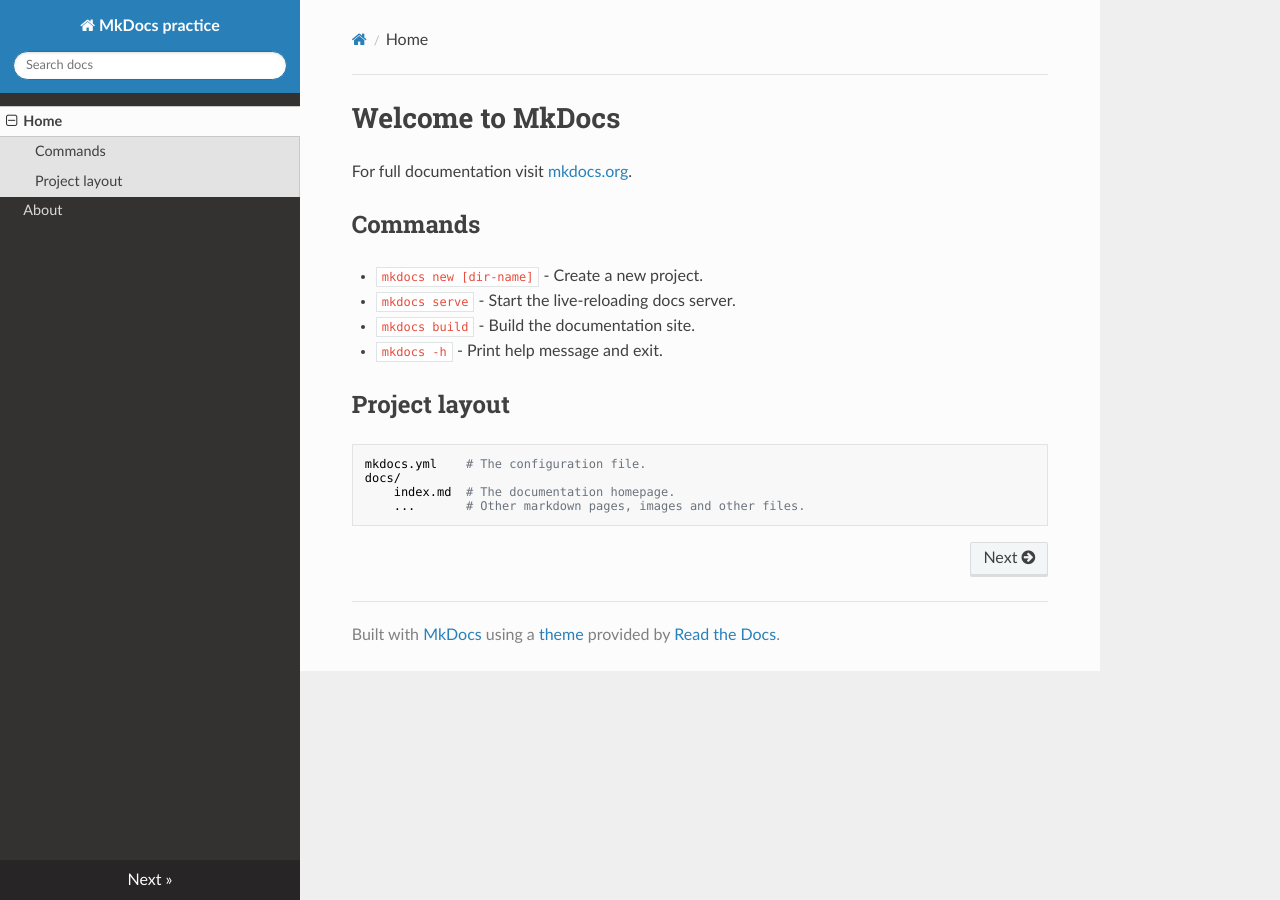
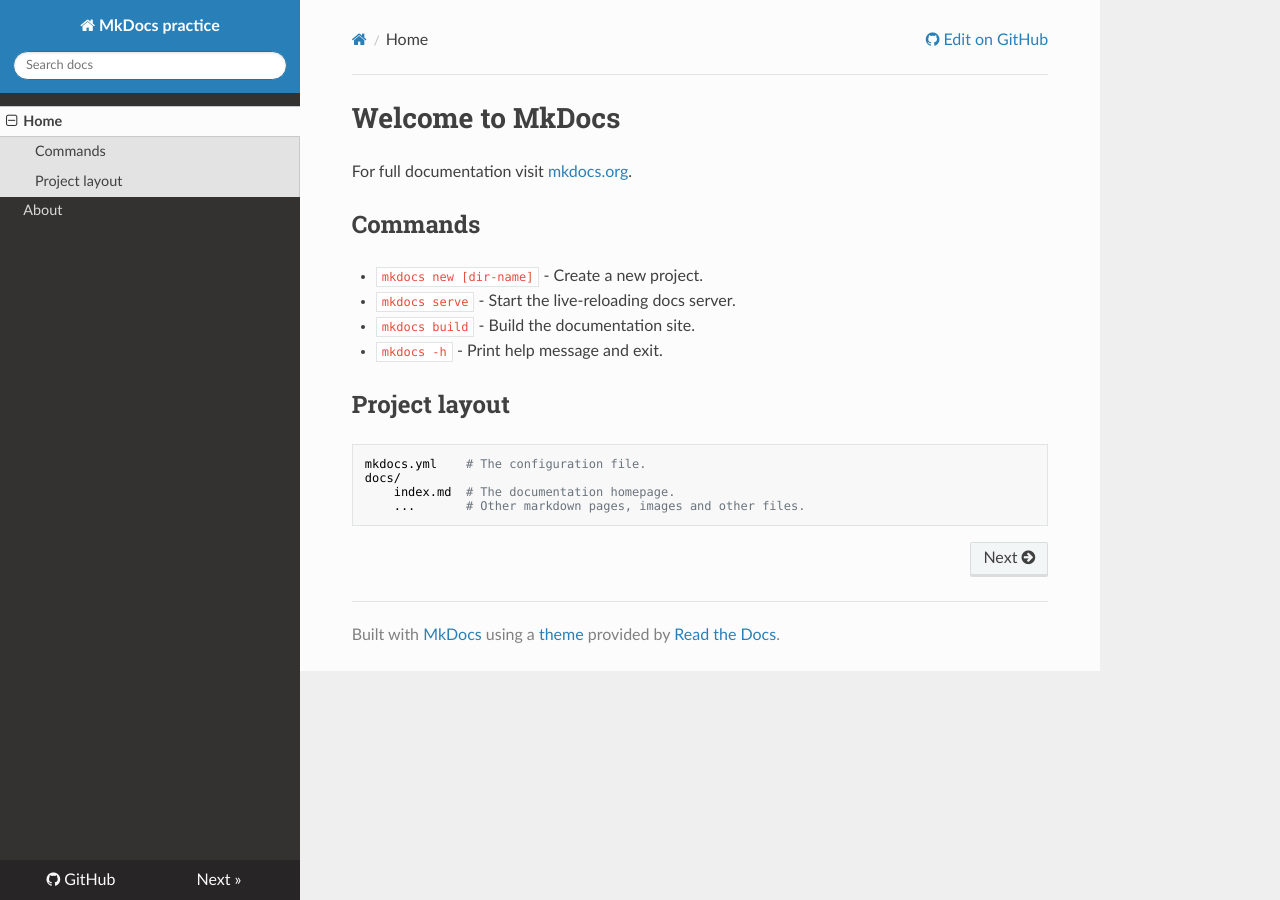
Before and after one commit to RyoMazda/mkdocs_practice, an MkDocs documentation site: the page built from docs/index.md, in a window 1280 px wide. Built offline with MkDocs 1.6.1, drawn with Linux system fonts in a browser that asks for light colours; nearby versions of some CDN libraries; part of the change alters nothing that is shown.

```diff
--- a/mkdocs.yml
+++ b/mkdocs.yml
@@ -1,4 +1,8 @@
 site_name: MkDocs practice
+repo_url: https://github.com/ryomazda/mkdocs_practice/
+edit_uri: blob/main/docs/
+use_directory_urls: false
+strict: true
 nav:
   - Home: index.md
   - About: about.md
```
